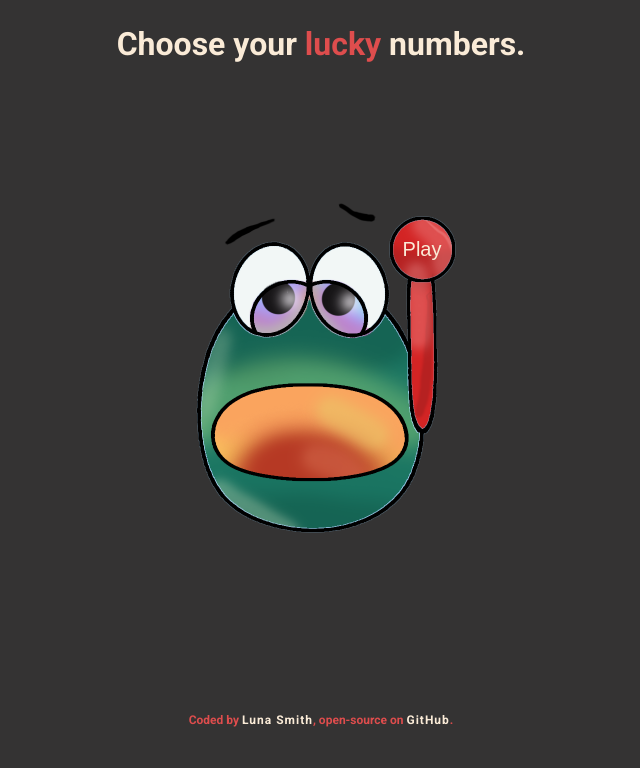
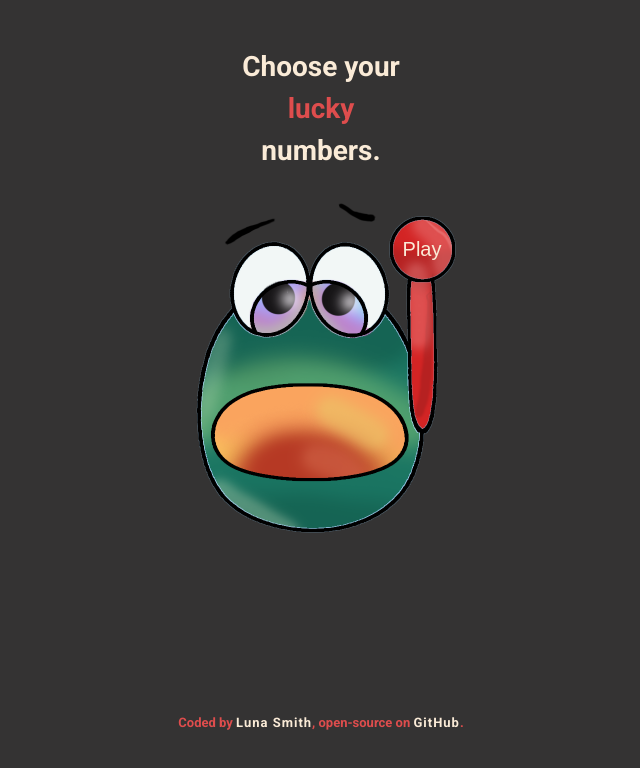
Before and after one commit to Lu-Smith/vitest-react-choose-lotto-numbers-app, a React (Vite) app: page / in a window 1280 px wide. Shown: the top 768 px of the page, without its empty margins (319-959 px from the left). Built offline with nearby package versions, Linux system fonts and the light colour scheme.

Commit message:
Updated styling in index.css

```diff
--- a/src/index.css
+++ b/src/index.css
@@ -57,7 +57,7 @@ footer {
 
 .numbers {
   position: relative;
-  bottom: 275px;
+  bottom: 269px;
   right: 12px;
   display: flex;
   align-items: center;
@@ -90,6 +90,13 @@ a {
   color: antiquewhite;
   text-decoration: none;
   letter-spacing: 1px;
+  transition: all 300ms ease-in-out;
+  padding: 2px 0 4px 0;
+}
+
+a:hover {
+  border-top: 1px solid antiquewhite;
+  border-bottom: 1px solid antiquewhite;
 }
 
 button {
@@ -100,11 +107,23 @@ button {
   position: relative;
   bottom: 333px;
   left: 101px;
+  cursor: pointer;
+  transition: all 300ms ease-in-out;
+}
+
+button:hover {
+  color: rgb(238, 203, 158);
 }
 
 h1 {
   margin-top: 20px;
   color: antiquewhite;
+  display: flex;
+  align-items: center;
+  justify-content: center;
+  flex-direction: column;
+  height: 100%;
+  font-size: 28px;
 }
 
 h2 {
@@ -135,8 +154,9 @@ h2 {
 }
 
 h4 {
-  font-size: 12px;
+  font-size: 13px;
   color: #DE4D4D;
+  padding: 2px 0 4px 0;
 }
 
 span {
```
